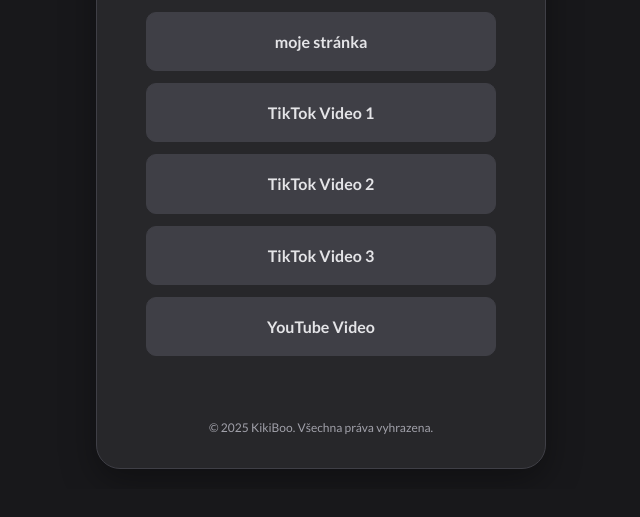
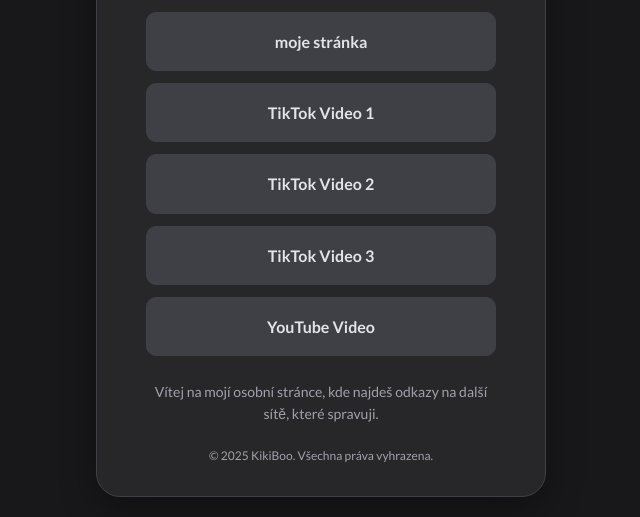
Before and after one commit to Hnzuonee/mojeodkazy.me, a website: page links.html in a window 1280 px wide. Shown: the part 313-830 px from the top of the page, without its empty margins (319-959 px from the left). Before the commit the page ends 802 px from the top, so only its background shows below. Drawn offline with Linux system fonts and the light colour scheme.

Commit message:
Update links.html

```diff
--- a/links.html
+++ b/links.html
@@ -74,7 +74,7 @@
         }
         .link-group {
             width: 100%;
-            margin-bottom: 20px;
+            /* margin-bottom: 20px; ZDE JSEM ODEBRAL, aby mezera před welcome-text nebyla dvojitá */
             display: flex;
             flex-direction: column;
             align-items: center;
@@ -110,11 +110,13 @@
             transition: background-color 0.2s ease-in-out, transform 0.2s ease-in-out;
             text-align: center;
         }
+        .button-link:last-child { /* Zajistí, že poslední tlačítko ve skupině nemá spodní margin, pokud je to žádoucí */
+             margin-bottom: 0;
+        }
         .button-link:hover {
             background-color: var(--button-secondary-hover-bg);
             transform: translateY(-2px);
         }
-        /* .button-primary class je stále definována pro případné budoucí použití, ale není aktivně použita na odkazech v této verzi */
         .button-primary {
             background: linear-gradient(135deg, var(--accent-color), var(--accent-hover-color));
             color: white;
@@ -125,10 +127,18 @@
             background: linear-gradient(135deg, var(--accent-hover-color), var(--accent-color));
             box-shadow: 0 8px 25px rgba(219, 39, 119, 0.4);
         }
+        .welcome-text { /* Nová třída pro uvítací text */
+            font-size: 14px;
+            color: var(--secondary-text-color);
+            margin-top: 25px; /* Odsazení shora, po odkazech */
+            margin-bottom: 20px; /* Odsazení zdola, před patičkou */
+            max-width: 360px; /* Mírně širší pro text */
+            line-height: 1.6;
+        }
         footer {
             width: 100%;
             text-align: center;
-            margin-top: 30px;
+            /* margin-top: 30px; Odebráno, mezery řeší .welcome-text nebo .link-group */
             font-size: 12px;
             color: var(--secondary-text-color);
         }
@@ -176,6 +186,10 @@
                class="button-link">YouTube Video</a>
         </div>
 
+        <p class="welcome-text">
+            Vítej na mojí osobní stránce, kde najdeš odkazy na další sítě, které spravuji.
+        </p>
+
         <footer>
             <p>© <span id="year"></span> KikiBoo. Všechna práva vyhrazena.</p>
         </footer>
```
